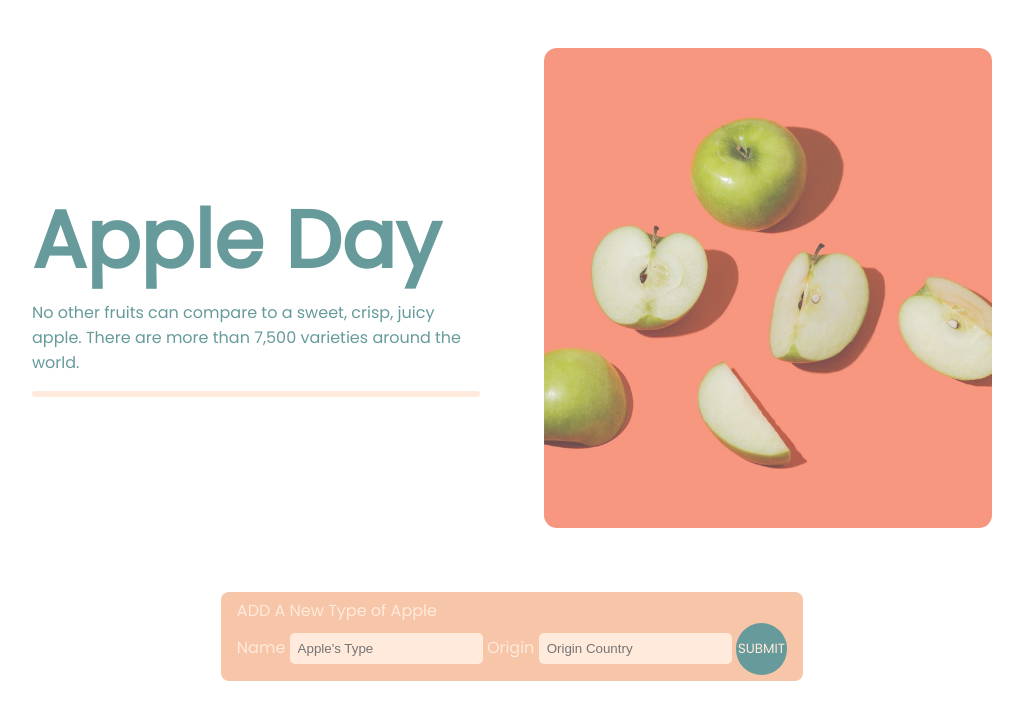
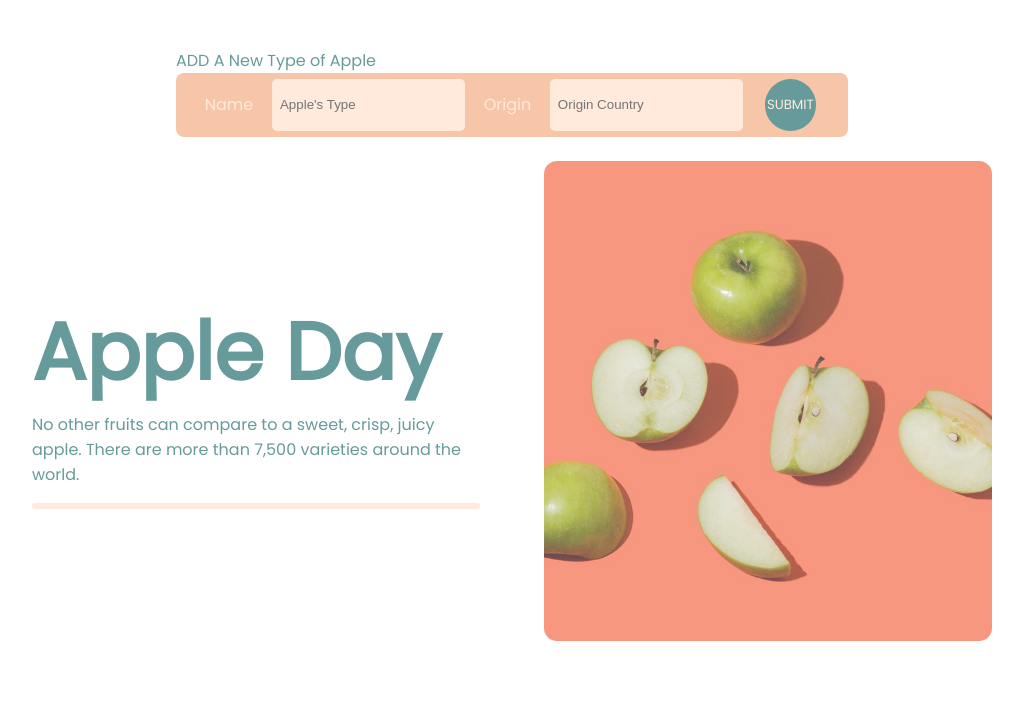
Before and after one commit to chevtong/CRUD, a PHP site: page /overview.php in a window 1280 px wide. Shown: the top 720 px of the page, without its empty margins (160-1183 px from the left). Run offline with PHP 8.4, Linux system fonts and the light colour scheme; data that the repository does not hold is empty.

Commit message:
Modify structures

```diff
--- a/Starter-pack/delete.php
+++ b/Starter-pack/delete.php
@@ -48,7 +48,7 @@ if(!empty($_POST["confirmDelete"])){
 
     </form>
 
-    <div class="background"></div>
+
 </body>
 
 </html>
--- a/Starter-pack/edit.php
+++ b/Starter-pack/edit.php
@@ -62,7 +62,7 @@ if(!empty($_POST["update"])){
 
     </form>
 
-    <div class="background"></div>
+
 </body>
 
 </html>
--- a/Starter-pack/overview.php
+++ b/Starter-pack/overview.php
@@ -7,17 +7,34 @@
         content="width=device-width, user-scalable=no, initial-scale=1.0, maximum-scale=1.0, minimum-scale=1.0">
     <meta http-equiv="X-UA-Compatible" content="ie=edge">
     <link rel="preconnect" href="https://fonts.gstatic.com">
-<link href="https://fonts.googleapis.com/css2?family=Poppins&display=swap" rel="stylesheet">
+    <link href="https://fonts.googleapis.com/css2?family=Poppins&display=swap" rel="stylesheet">
     <link rel="stylesheet" href="https://use.fontawesome.com/releases/v5.15.2/css/all.css"
         integrity="sha384-vSIIfh2YWi9wW0r9iZe7RJPrKwp6bG+s9QZMoITbCckVJqGCCRhc+ccxNcdpHuYu" crossorigin="anonymous">
     <link rel="stylesheet" href="style/style.css">
     <title>AppleDay - the Real Apple Collection</title>
+    <style>
 
+
+    </style>
 </head>
 
 <body>
     <div class="container">
+    <div class="input-form">
+    <p class="topic"> ADD A New Type of Apple</p>
+            <form action="" method="post">
 
+
+                    <label>Name</label>
+                <input type="text" name="name" placeholder="Apple's Type">
+
+                <label>Origin</label>
+                <input type="text" name="origin" placeholder="Origin Country">
+
+                <button type="submit" name="submit" value="submit">SUBMIT</button>
+
+            </form>
+        </div>
         <div class="content">
             <h1>Apple Day</h1>
             <p>No other fruits can compare to a sweet, crisp, juicy apple. There are more than 7,500 varieties around
@@ -28,11 +45,11 @@
 
                 <li>
 
-					<p>
+                    <p>
 
-                    <?php echo $card["name"] . " - ";
+                        <?php echo $card["name"] . " - ";
 				echo $card["origin"] . "<br>"; ?>
-					</p>
+                    </p>
 
                     <!-- TODO: add tooltip  -->
                     <a href="show.php?id=<?php echo $card["id"]?>"><i class="fas fa-info-circle"></i></a>
@@ -53,20 +70,7 @@
 
         <div class="background"></div>
 
-                <div class="input-form">
-        <form action="" method="post">
-        <label>
-ADD A New Type of Apple <br>
-Name</label>
-<input type="text" name="name" placeholder="Apple's Type">
 
-<label>Origin</label>
-<input type="text" name="origin" placeholder="Origin Country">
-
-<button type="submit" name="submit" value="submit">SUBMIT</button>
-
-</form>
-</div>
     </div>
 
 
--- a/Starter-pack/show.php
+++ b/Starter-pack/show.php
@@ -54,7 +54,7 @@ if(!empty($_POST["return"])){
 
     </form>
 
-    <div class="background"></div>
+
 
 </body>
 
--- a/Starter-pack/style/style.css
+++ b/Starter-pack/style/style.css
@@ -9,6 +9,7 @@ body {
   color: #679b9b;
 }
 input {
+  color: #679b9b;
   outline: none;
   background-color: #ffeadb;
   border: none;
@@ -20,6 +21,11 @@ form {
   border-radius: 8px;
   color: #ffeadb;
   padding: 0.4rem 1rem;
+  display: flex;
+  justify-content: space-between;
+}
+label{
+    margin: .8rem;
 }
 button {
   background-color: #679b9b;
@@ -30,6 +36,7 @@ button {
   width: 3.2rem;
   height: 3.2rem;
   color: #ffeadb;
+  margin: 0 1rem ;
 }
 button:hover {
   background-color: #ffeadb;
@@ -50,6 +57,8 @@ li {
   padding: 1rem 1rem;
   border-radius: 5px;
   color: #679b9b;
+  text-transform: capitalize;
+
 }
 i {
   color: #679b9b;
@@ -62,13 +71,20 @@ h1 {
   font-size: 5rem;
 }
 
+
 .container {
     display: grid;
     grid-template-columns: 50% 50%;
     width: 70%;
     margin: 3rem auto;
-    grid-gap: 4rem;
+    grid-gap: 1.5rem 4rem;
     align-items: center;
+}
+
+.input-form {
+  grid-column: 1/3;
+  justify-self: center;
+  width: 70%;
 }
 
 .background {
@@ -79,7 +95,19 @@ h1 {
   background-position: center;
 }
 
+.background-lighter{
+  background-image: linear-gradient(rgba(255, 255, 255, .7), rgba(255, 255, 255, .7)), url("apple.jfif");
+  min-height: 60vh;
+border-radius: 13px;
+background-size: cover;
+background-position: center;
+}
+
 .input-form {
   grid-column: 1/3;
   justify-self: center;
 }
+
+p.topic{
+    font-size:bold;
+}
```
